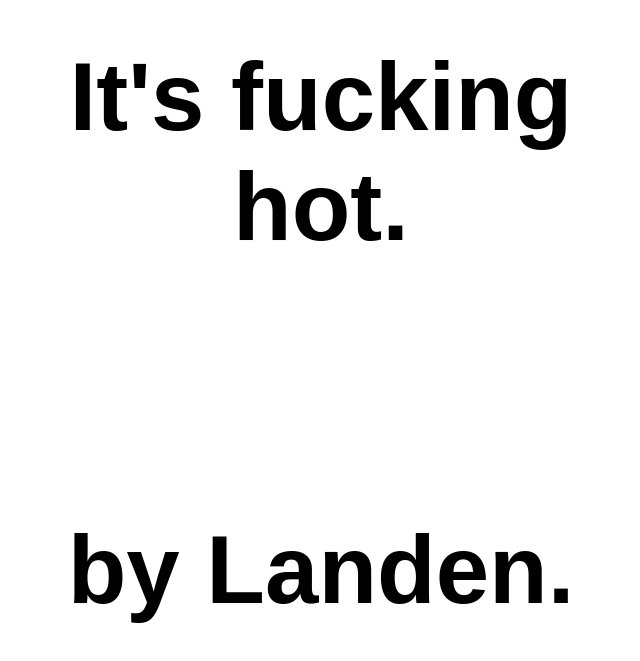
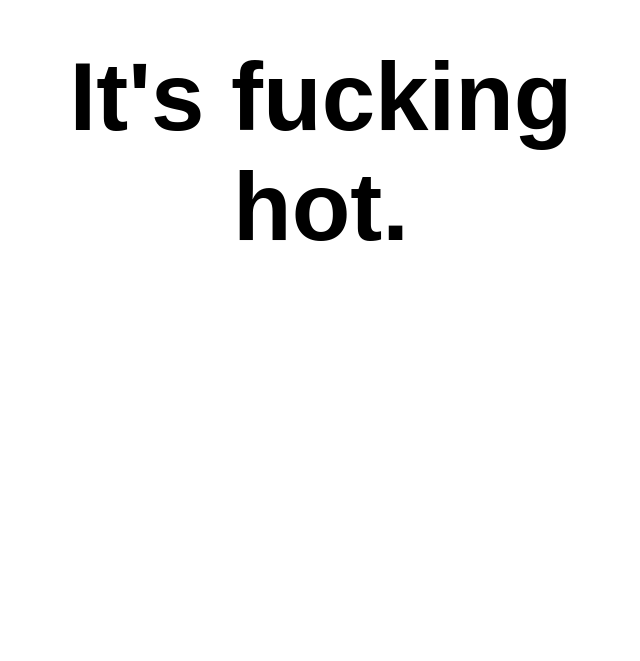
Before and after one commit to Fortress-Client/thefuckingweather, a plain HTML site: page thefuckingweather.html in a window 1280 px wide. Shown: the part 211-872 px from the top of the page, without its empty margins (319-959 px from the left). After the commit the page ends 800 px from the top, so only its background shows below. Drawn offline with Linux system fonts and the light colour scheme.

Commit message:
Update thefuckingweather.html

```diff
--- a/thefuckingweather.html
+++ b/thefuckingweather.html
@@ -20,9 +20,6 @@ h1 {
 
 	<head>
 
-</head>
-	<body>
-	<h1>by Landen.</h1>
 
 
 </body></html>
```
